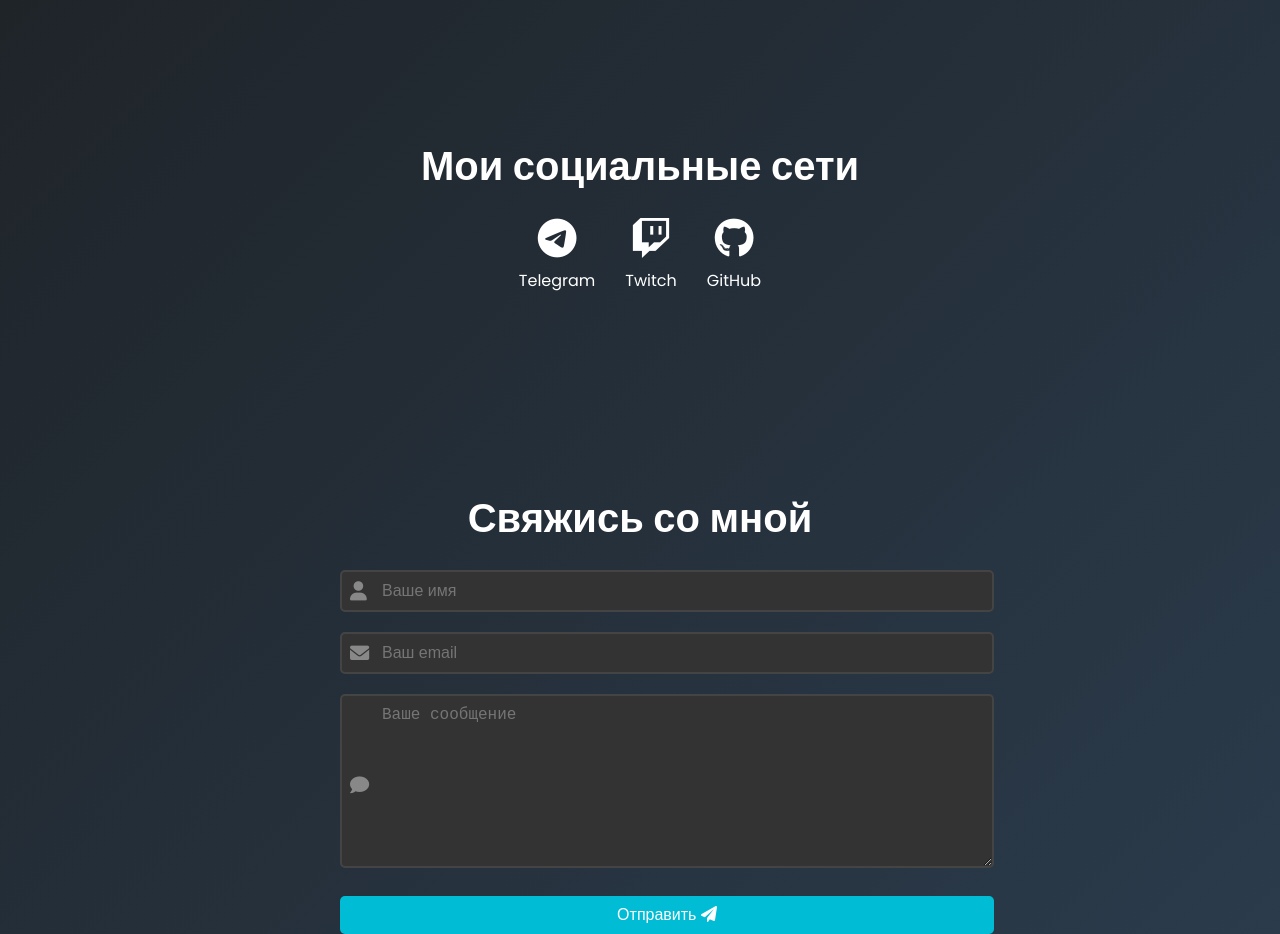
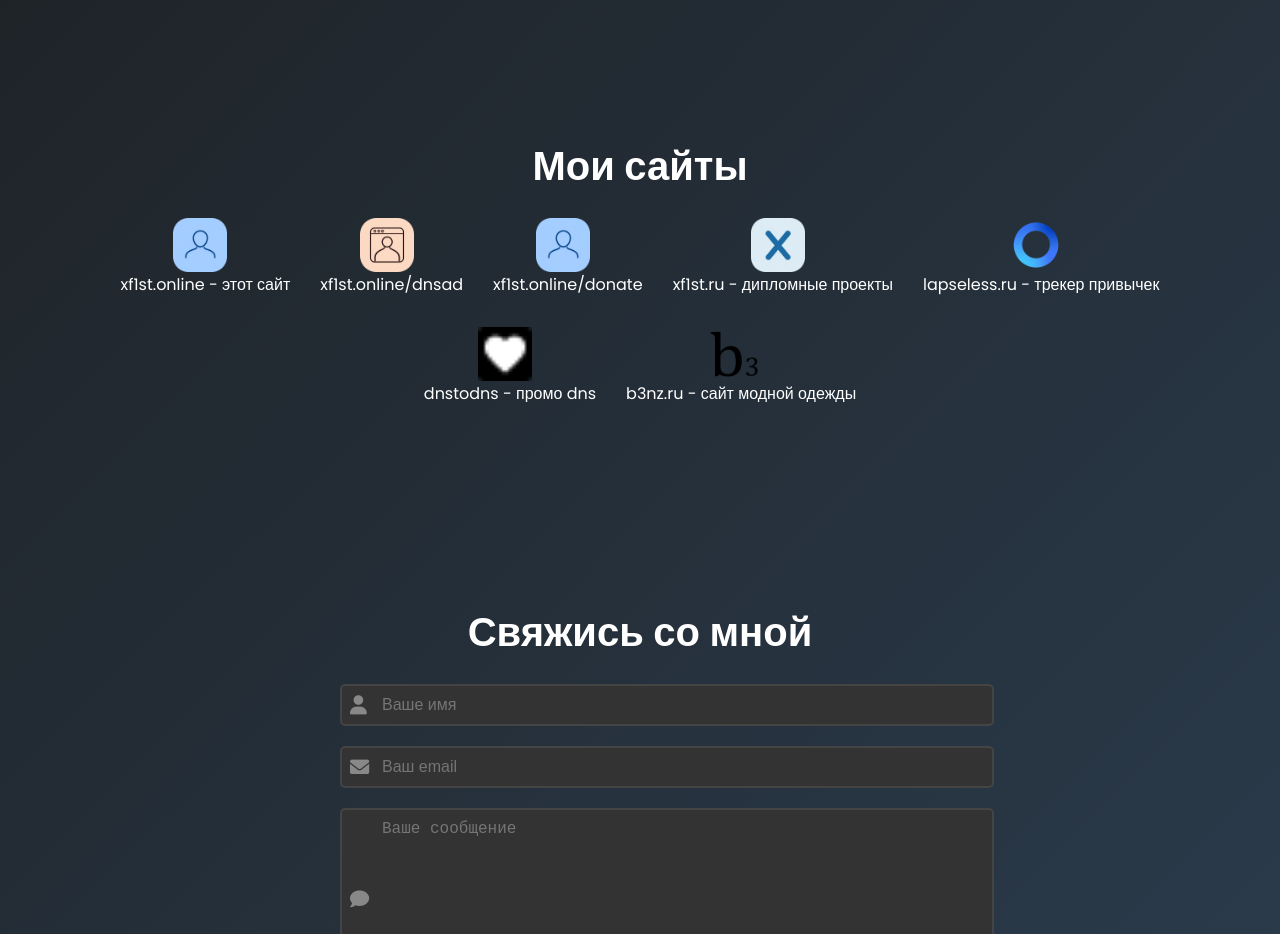
Before and after one commit to xf1st/xf1st, a plain HTML site: page index.html in a window 1280 px wide. Shown: the part 960-1894 px from the top of the page. Drawn offline with Linux system fonts and the light colour scheme; a script that the page names is missing.

Commit message:
Обновление секции "Мои сайты" в index.html с добавлением новых ссылок и иконок. Добавлен стиль для иконок сайтов в style.css.

```diff
--- a/index.html
+++ b/index.html
@@ -51,19 +51,35 @@
 
     <section id="socials">
         <div class="container">
-            <h2>Мои социальные сети</h2>
+            <h2>Мои сайты</h2>
             <div class="social-links">
-                <a href="https://t.me/xf1stww" target="_blank" class="social-link">
-                    <i class="fab fa-telegram"></i>
-                    <span>Telegram</span>
+                <a href="https://xf1st.online" target="_blank" class="social-link">
+                    <img src="img/favicon.png" alt="xf1st.online" class="site-icon">
+                    <span>xf1st.online - этот сайт</span>
                 </a>
-                <a href="https://twitch.tv/xf1st_" target="_blank" class="social-link">
-                    <i class="fab fa-twitch"></i>
-                    <span>Twitch</span>
+                <a href="https://xf1st.online/dnsad" target="_blank" class="social-link">
+                    <img src="img/faviconDnsad.png" alt="DNSad" class="site-icon">
+                    <span>xf1st.online/dnsad</span>
                 </a>
-                <a href="https://github.com/xf1st?tab=repositories" target="_blank" class="social-link">
-                    <i class="fab fa-github"></i>
-                    <span>GitHub</span>
+                <a href="https://xf1st.online/donate" target="_blank" class="social-link">
+                    <img src="img/favicon.png" alt="Donate" class="site-icon">
+                    <span>xf1st.online/donate</span>
+                </a>
+                <a href="https://xf1st.ru" target="_blank" class="social-link">
+                    <img src="img/logoxf1st.ru.png" alt="xf1st.ru" class="site-icon">
+                    <span>xf1st.ru - дипломные проекты</span>
+                </a>
+                <a href="https://lapseless.ru" target="_blank" class="social-link">
+                    <img src="img/logoLapseLess.ico" alt="LapseLess" class="site-icon">
+                    <span>lapseless.ru - трекер привычек</span>
+                </a>
+                <a href="https://dnstodns.ru" target="_blank" class="social-link">
+                    <img src="img/logodnstodns.ico" alt="DNS to DNS" class="site-icon">
+                    <span>dnstodns - промо dns</span>
+                </a>
+                <a href="https://b3nz.ru" target="_blank" class="social-link">
+                    <img src="img/logob3nz.png" alt="B3NZ" class="site-icon">
+                    <span>b3nz.ru - сайт модной одежды</span>
                 </a>
             </div>
         </div>
--- a/style.css
+++ b/style.css
@@ -312,3 +312,10 @@ footer {
         font-size: 0.8rem;
     }
 }
+
+.site-icon {
+    width: 54px;
+    height: 54px;
+    margin-right: 10px;
+    vertical-align: middle;
+}
```
Also changed, not shown: img/faviconDnsad.png (added), img/logoLapseLess.ico (added), img/logob3nz.png (added), img/logodnstodns.ico (added), img/logoxf1st.ru.png (added).
